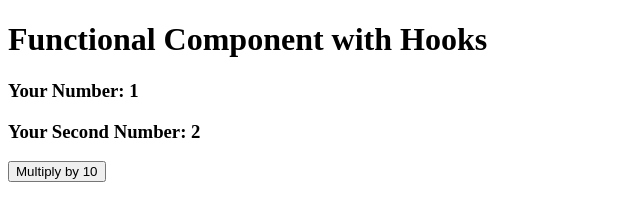
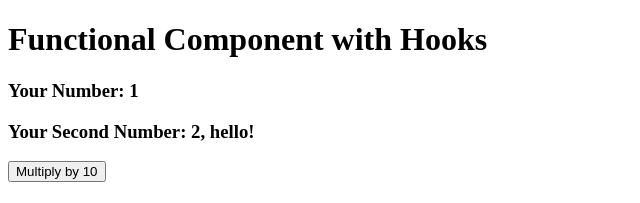
Before and after one commit to kawilliams8/hooks-refresher, a React app: page / in a window 1280 px wide. Shown: the top 203 px of the page, without its empty margins (0-640 px from the left). Built offline with nearby package versions, Linux system fonts and the light colour scheme; the HTML template or start-up script is replaced by a standard one.

Commit message:
Add in useState, useEffect efficiency improvements/notes

```diff
--- a/src/Multiplier.js
+++ b/src/Multiplier.js
@@ -1,9 +1,19 @@
 import React, { useState, useEffect } from 'react';
 
 function Multiplier () {
-    const [num, setNum] = useState({ myNum: 1 });
-    const [num2, setNum2] = useState({ myNum2: 2 });
-    const [nums, setNums] = useState([0, 1]);
+    const myObj = () => {
+        console.log('ran obj');
+        return { myNum2: 2, uselessKey: 'hello!' };
+    };
+
+    const myArr = () => {
+        console.log('ran array');
+        return [0, 1];
+    };
+
+    const [num, setNum] = useState(() => ({ myNum: 1 })); //Runs once on mount
+    const [num2, setNum2] = useState(myObj()); //Runs on every update
+    const [nums, setNums] = useState(() => myArr()); //Runs once on mount
     //useState returns the current state variable and a function to update it
     //Use it as you would this.setState()
     //Requires one argument, the initial state: 1
@@ -15,7 +25,7 @@ function Multiplier () {
         return () => {
             console.log(`useEffect clean up!`);
         };
-    });
+    }, [num.myNum]); //Empty array to limit to mount only, or add vars inside to listen to and trigger function call
     //Set up useEffect like componentDidMount or other lifecycle methods
     //useEffect is called on every render (both the mount and updates)
     //Return a function for any 'clean up' needs (runs on component un-mount)
@@ -32,12 +42,16 @@ function Multiplier () {
         <div>
             <h1>Functional Component with Hooks</h1>
             <h3>Your Number: {num.myNum}</h3>
-            <h3>Your Second Number: {num2.myNum2}</h3>
+            <h3>Your Second Number: {num2.myNum2}, {num2.uselessKey}</h3>
             <button
                 onClick={() => {
                     setNum({ myNum: num.myNum * 10 });
-                    setNum2({ myNum2: num2.myNum2 * 10 });
-                }}
+                    // setNum2({ myNum2: num2.myNum2 * 10 }); //uselessKey will be gone
+                    setNum2((prevState) => {
+                        return { ...prevState, myNum2: num2.myNum2 * 10 }; //uselessKey remains
+                    });
+                }
+                }
             >
             Multiply by 10
             </button>
```
